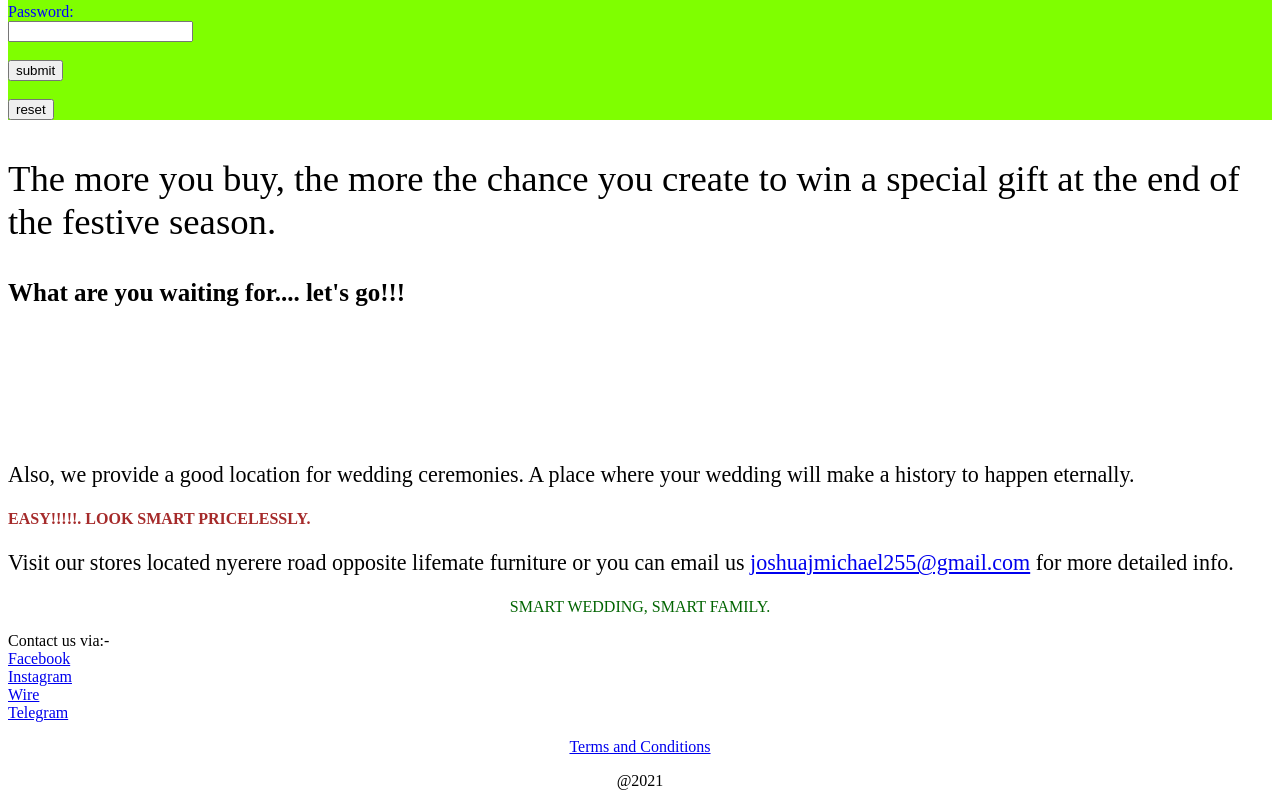
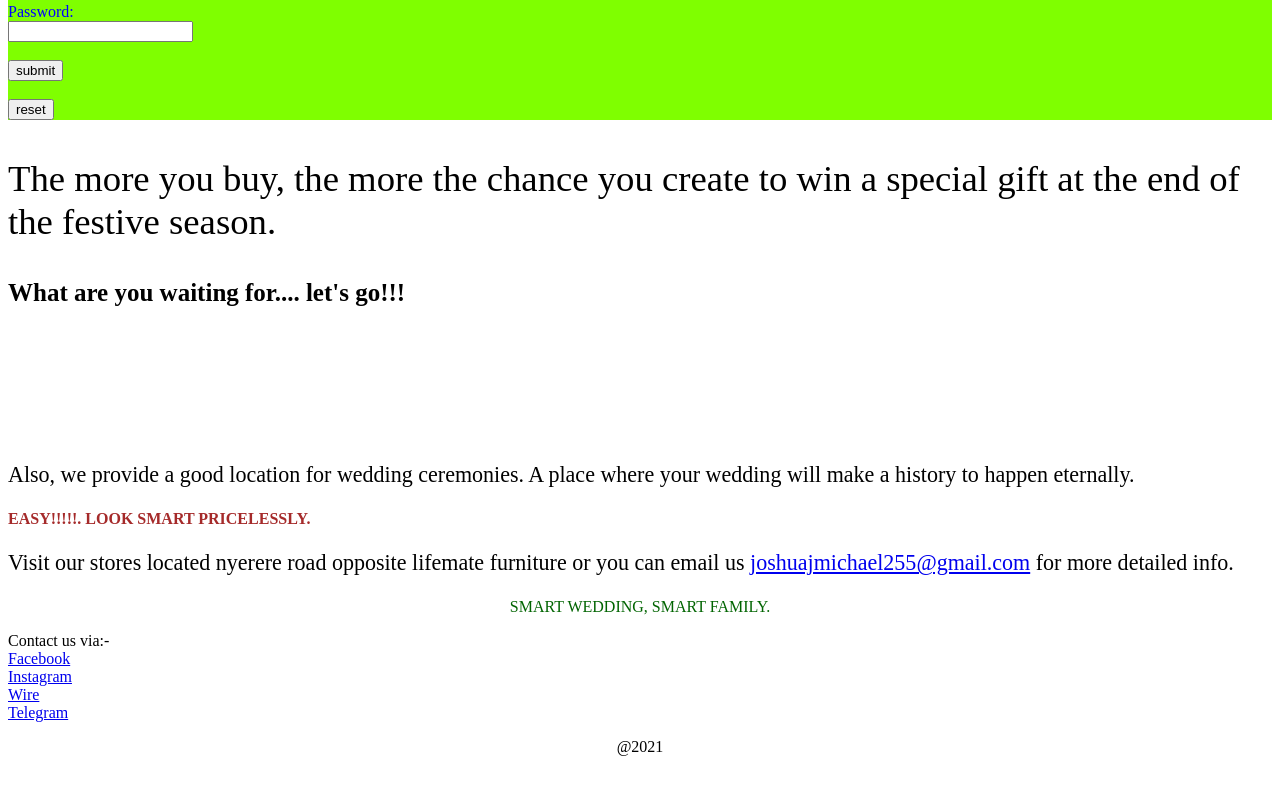
Before and after one commit to j0sh01/joshua255, a plain HTML site: page index.html in a window 1280 px wide. Shown: the part 991-1797 px from the top of the page. After the commit the page ends 1763 px from the top, so only its background shows below. Drawn offline with Linux system fonts and the light colour scheme.

Commit message:
Update index.html

```diff
--- a/index.html
+++ b/index.html
@@ -53,7 +53,6 @@
             <a href="https://www.wire.com/josh01">Wire</a><br>
             <a href="https://www.Telegram.com/josh01">Telegram</a><br>
         </p>
-        <p align="center"><a href="term.html">Terms and Conditions</a>
         <p align="center">@2021</p>
     </body>
 </html>
```
